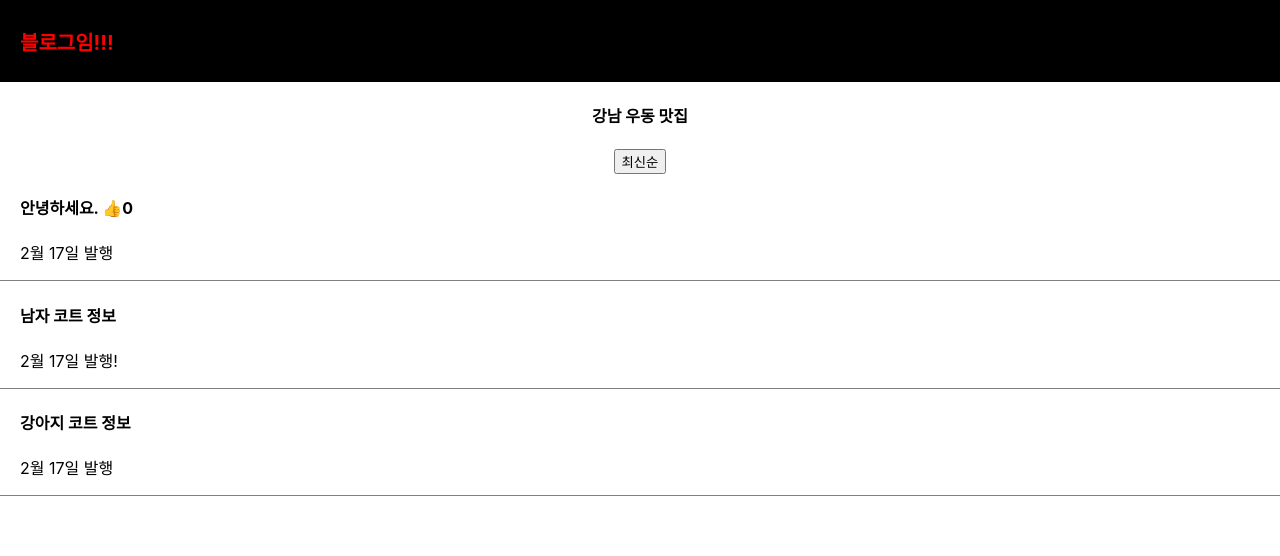
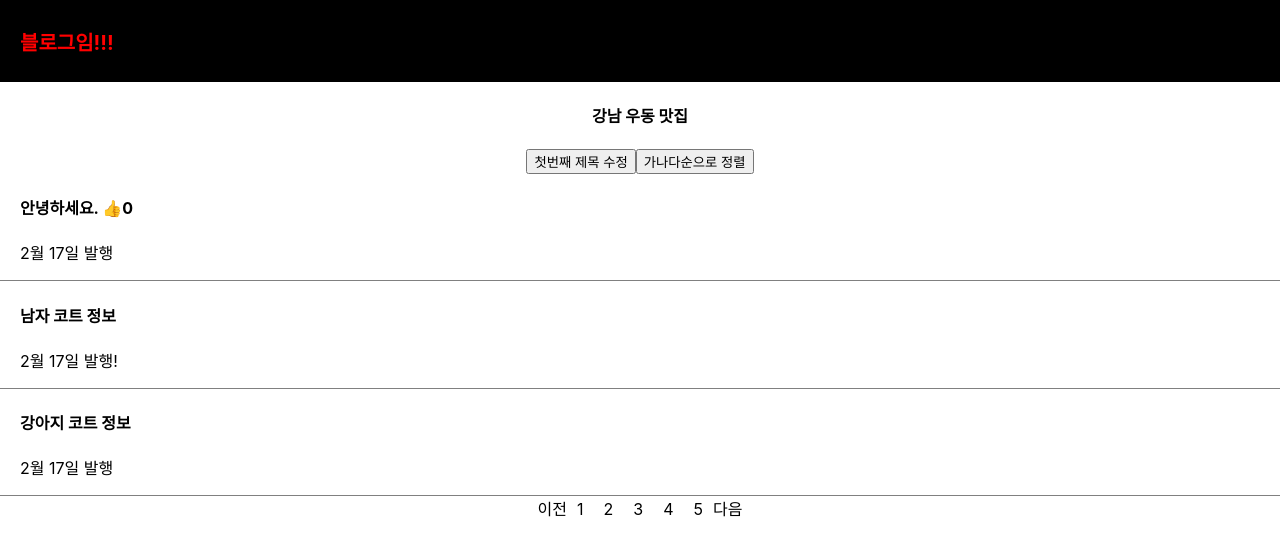
Before and after one commit to beans3/week2, a React (Create React App) app: page / in a window 1280 px wide. Shown: the top 556 px of the page. Built offline with nearby package versions, Linux system fonts and the light colour scheme.

Commit message:
component 만들어 보기

```diff
--- a/src/App.css
+++ b/src/App.css
@@ -54,3 +54,21 @@ div {
   text-align: left;
   border-bottom: 1px solid grey;
 }
+
+.modal {
+  margin-top: 20px;
+  padding: 20px;
+  background: #eee;
+  text-align: left;
+}
+
+.page-list {
+  list-style-type: none;
+  display: inline;
+  padding-left: 0px;
+}
+
+.page-list li {
+  display: inline;
+  padding: 10px;
+}
--- a/src/App.js
+++ b/src/App.js
@@ -8,6 +8,7 @@ function App() {
   let post = '강남 우동 맛집';
   let [title, updateTitle] = useState(['안녕하세요.', '남자 코트 정보', '강아지 코트 정보']);
   let [likeCount, updateLikeCount] = useState(0);
+  let [modal, showModal] = useState(false);
 
   // state 쓰는 이유 : 일반 변수는 내용이 변경 되어도 html 업데이트가 안됨
   // distructuring 문법
@@ -19,7 +20,21 @@ function App() {
         <h4 style={{color: 'red', fontSize: '20px'}}>블로그임!!!</h4>
       </div>
       <h4 id={post}>{post}</h4>
-      <button onClick={ () => { updateTitle('여자 코트 정보') } }>최신순</button>
+      <button onClick={ () => {
+        let copy = [...title];  //독립적인 복사본을 만들어서 수정해야 함(shallow copy, deep copy 찾아보기)
+        copy[0] = '여자 코트 추천';
+        updateTitle(copy);
+
+        //reference data type
+        //결과가 모두 false인데 왜 모두 false일까... 첫번째는 true 아님?
+        console.log(copy == title)
+        console.log(copy === title)
+      } }>첫번째 제목 수정</button>
+      <button onClick={ () => {
+        let copy2 = [...title];
+        copy2.sort();
+        updateTitle(copy2);
+      } }>가나다순으로 정렬</button>
       <div className='list'>
         <h4>{ title[0] } <span onClick={ () => { updateLikeCount(likeCount+1) } }>👍</span>{ likeCount }</h4>
         <p>2월 17일 발행</p>
@@ -28,12 +43,62 @@ function App() {
         <h4>{ title[1] }</h4>
         <p>2월 17일 발행!</p>
       </div>
-      <div className='list'>
+      <div className='list' onClick={ () =>  {
+          if (modal == false) {
+            showModal(true);
+          } else {
+            showModal(false);
+          }
+        }}>
         <h4>{ title[2] }</h4>
         <p>2월 17일 발행</p>
       </div>
+      {
+        modal == false ? null : <Modal/>
+      }
+      <PageList/>
     </div>
   );
 }
 
+// 동적인 UI 만드는 방법
+// 1. HTML, CSS로 변경 후 디자인 미리 완성
+// 2. UI의 현재 상태를 state로 저장
+// 3. state에 따라 UI가 어떻게 보일지 작성
+function Modal() {
+  return (
+    // Fragment 문법
+    // componenet 만들어 html 축약
+    // 1. 반복적인 HTML 축약 시
+    // 2. 큰 페이지들
+    // 3. 자주 변경되는 것들
+    // App()의 state 사용 불가
+    <>
+      <div className='modal'>
+        <h4>제목</h4>
+        <p>날짜</p>
+        <p>상세내용</p>
+      </div>
+      <div></div>
+    </>
+  )
+}
+
+// 이렇게 사용 가능
+const PageList = () => {
+  return (
+    <>
+      <span>이전</span>
+      <ul className="page-list">
+        <li>1</li>
+        <li>2</li>
+        <li>3</li>
+        <li>4</li>
+        <li>5</li>
+      </ul>
+      <span>다음</span>
+    </>
+  )
+}
+
 export default App;
```
